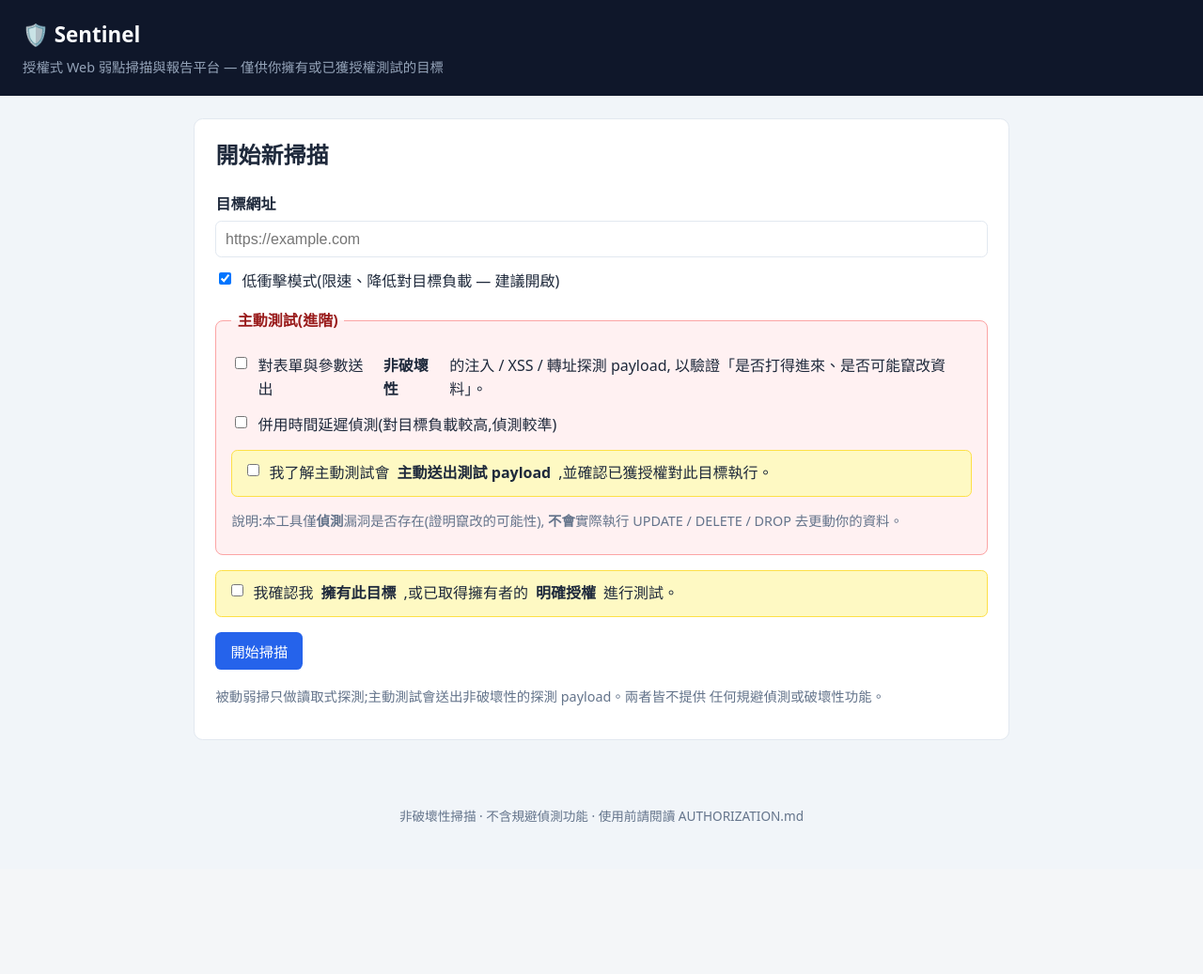
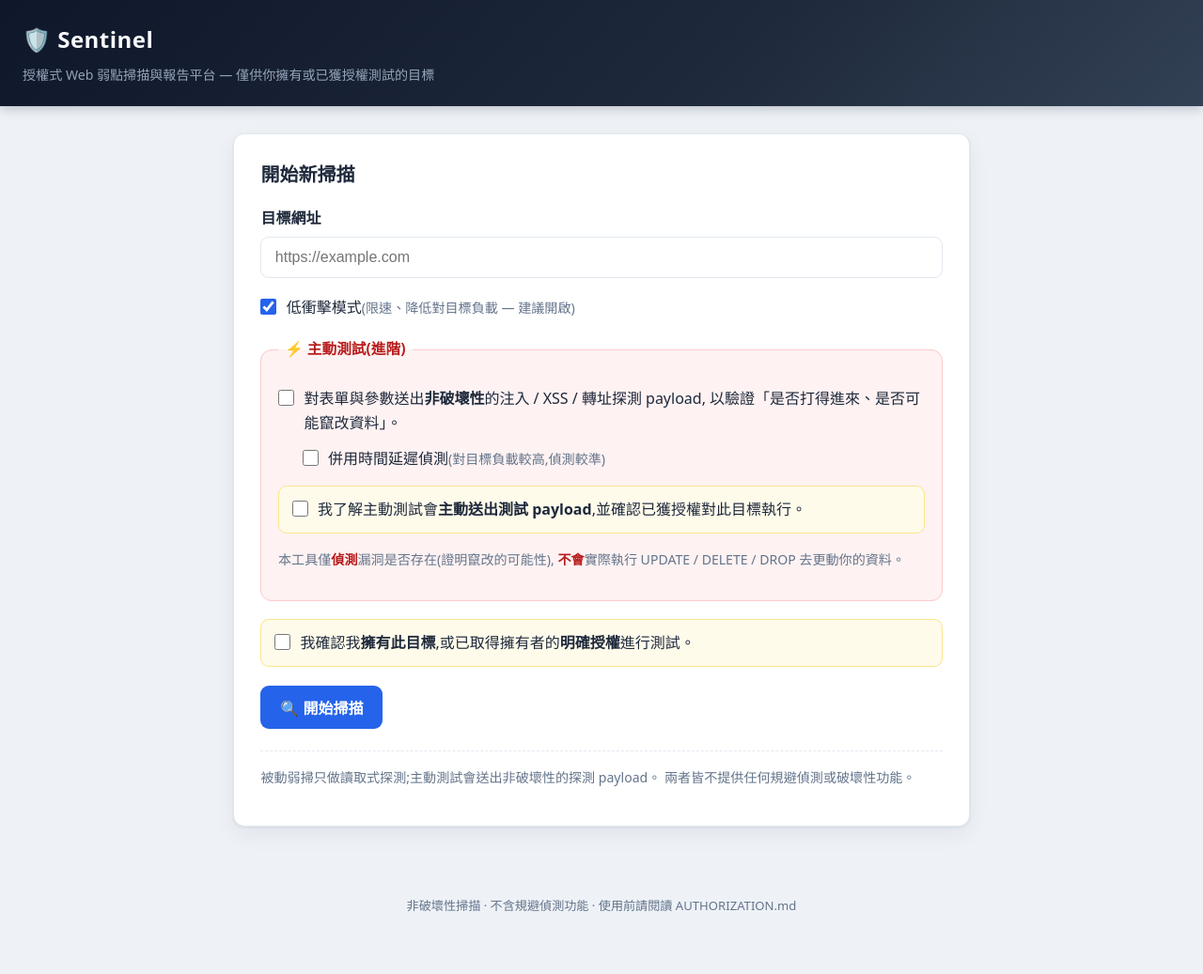
Before and after one commit to CaspianCY/Penetration-testing, a Flask app: page / in a window 1280 px wide. Shown: the whole page at 94% size. Before the commit the page ends 876 px from the top, so only its background shows below. Run offline with Flask 3, Linux system fonts and the light colour scheme; some libraries are stand-ins or nearby versions.

Commit message:
優化介面:修正勾選文字斷裂並整體美化
- 修正主因:label.checkbox 的 flex 把每個 <strong> 與文字節點各自當成
  flex item,導致「送出 / 非破壞性 / 的注入…」被拆散。將文字統一包進單一
  <span class="lt">,使 label 只有「checkbox + 文字」兩個 flex item。
- 視覺優化:漸層頁首、卡片陰影與圓角、輸入框 focus ring、按鈕 hover、
  漸層進度條、圓角嚴重度標籤、近期掃描列表、RWD 手機版。

Co-Authored-By: Claude Opus 4.8 <noreply@anthropic.com>
Claude-Session: https://claude.ai/code/session_019kre118xdrKiD7YhihiuVx

```diff
--- a/static/style.css
+++ b/static/style.css
@@ -1,78 +1,141 @@
 :root {
-  --bg: #f1f5f9; --card: #ffffff; --ink: #1e293b; --muted: #64748b;
-  --accent: #2563eb; --border: #e2e8f0;
+  --bg: #eef2f7; --card: #ffffff; --ink: #1e293b; --muted: #64748b;
+  --accent: #2563eb; --accent-dark: #1d4ed8; --border: #e2e8f0;
   --critical: #7c1d1d; --high: #b91c1c; --medium: #b45309; --low: #1d4ed8; --info: #475569;
+  --shadow: 0 1px 3px rgba(15,23,42,.08), 0 8px 24px rgba(15,23,42,.06);
+  --radius: 12px;
 }
 * { box-sizing: border-box; }
+html { -webkit-text-size-adjust: 100%; }
 body {
-  font-family: system-ui, "Noto Sans TC", "PingFang TC", sans-serif;
-  margin: 0; background: var(--bg); color: var(--ink); line-height: 1.6;
+  font-family: system-ui, -apple-system, "Noto Sans TC", "PingFang TC", "Microsoft JhengHei", sans-serif;
+  margin: 0; background: var(--bg); color: var(--ink); line-height: 1.65;
 }
+
+/* ---- 頁首 ---- */
 header {
-  background: #0f172a; color: #f8fafc; padding: 1.2rem 1.5rem;
+  background: linear-gradient(135deg, #0f172a 0%, #1e293b 60%, #334155 100%);
+  color: #f8fafc; padding: 1.4rem 1.5rem;
+  box-shadow: 0 2px 12px rgba(15,23,42,.25);
 }
-header h1 { margin: 0; font-size: 1.4rem; }
+header h1 { margin: 0; font-size: 1.5rem; letter-spacing: .5px; display: flex; align-items: center; gap: .4rem; }
 header h1 a { color: #f8fafc; text-decoration: none; }
-.tagline { margin: .3rem 0 0; color: #94a3b8; font-size: .9rem; }
-main { max-width: 900px; margin: 1.5rem auto; padding: 0 1rem; }
-footer { text-align: center; color: var(--muted); font-size: .85rem; padding: 2rem 1rem; }
+.tagline { margin: .35rem 0 0; color: #94a3b8; font-size: .88rem; }
 
+main { max-width: 820px; margin: 1.8rem auto; padding: 0 1.1rem; }
+footer { text-align: center; color: var(--muted); font-size: .82rem; padding: 2rem 1rem 3rem; }
+
+/* ---- 卡片 ---- */
 .card {
-  background: var(--card); border: 1px solid var(--border); border-radius: .6rem;
-  padding: 1.2rem 1.4rem; margin-bottom: 1.2rem;
+  background: var(--card); border: 1px solid var(--border); border-radius: var(--radius);
+  padding: 1.6rem 1.8rem; margin-bottom: 1.3rem; box-shadow: var(--shadow);
 }
-.card h2 { margin-top: 0; }
+.card h2 { margin: 0 0 1.1rem; font-size: 1.25rem; }
 
-label { display: block; margin: .8rem 0; font-weight: 600; }
+/* ---- 表單 ---- */
+.field { margin-bottom: 1.1rem; }
+.field > label { display: block; font-weight: 600; margin-bottom: .4rem; }
 input[type=text] {
-  width: 100%; padding: .6rem; margin-top: .3rem; border: 1px solid var(--border);
-  border-radius: .4rem; font-size: 1rem;
+  width: 100%; padding: .75rem .9rem; border: 1.5px solid var(--border);
+  border-radius: 9px; font-size: 1rem; transition: border-color .15s, box-shadow .15s;
 }
-label.checkbox { font-weight: 400; display: flex; gap: .5rem; align-items: flex-start; }
-label.attest { background: #fef9c3; padding: .7rem; border-radius: .4rem; border: 1px solid #fde047; }
+input[type=text]:focus {
+  outline: none; border-color: var(--accent);
+  box-shadow: 0 0 0 3px rgba(37,99,235,.15);
+}
+
+/* 勾選列:input + 單一文字 span,避免 inline 元素被 flex 拆散 */
+label.checkbox {
+  display: flex; gap: .65rem; align-items: flex-start;
+  font-weight: 400; cursor: pointer; margin: .7rem 0;
+}
+label.checkbox input[type=checkbox] {
+  flex: 0 0 auto; width: 17px; height: 17px; margin: .25rem 0 0;
+  accent-color: var(--accent); cursor: pointer;
+}
+label.checkbox .lt { flex: 1 1 auto; }
+label.checkbox.sub { margin-left: 1.6rem; }
+label.checkbox .muted { font-weight: 400; }
+
+label.attest {
+  background: #fffbeb; border: 1px solid #fde68a; border-radius: 9px;
+  padding: .7rem .85rem; margin: 1rem 0;
+}
+
+.active-box {
+  border: 1px solid #fecaca; background: #fef2f2; border-radius: var(--radius);
+  padding: .9rem 1.1rem 1.1rem; margin: 1.2rem 0;
+}
+.active-box legend { font-weight: 700; color: #b91c1c; padding: 0 .45rem; font-size: .98rem; }
+
 button, .btn-link {
   display: inline-block; background: var(--accent); color: #fff; border: 0;
-  padding: .55rem 1rem; border-radius: .4rem; font-size: .95rem; cursor: pointer;
-  text-decoration: none; margin: .2rem .3rem .2rem 0;
+  padding: .7rem 1.3rem; border-radius: 9px; font-size: 1rem; font-weight: 600;
+  cursor: pointer; text-decoration: none; margin: .25rem .4rem .25rem 0;
+  transition: background .15s, transform .05s;
 }
+button:hover, .btn-link:hover { background: var(--accent-dark); }
+button:active { transform: translateY(1px); }
 button:disabled { background: #94a3b8; cursor: not-allowed; }
-.btn-link { background: #475569; }
-.hint, .muted { color: var(--muted); font-size: .9rem; }
-.alert { background: #fee2e2; border: 1px solid #fecaca; color: #991b1b;
-  padding: .7rem; border-radius: .4rem; margin: .6rem 0; }
+.btn-link { background: #475569; font-size: .9rem; padding: .55rem 1rem; }
+.btn-link:hover { background: #334155; }
 
-.progress-wrap { display: flex; align-items: center; gap: .8rem; margin: 1rem 0; }
+.hint, .muted { color: var(--muted); font-size: .88rem; }
+.hint strong { color: #b91c1c; }
+.footnote { margin-top: 1.2rem; padding-top: 1rem; border-top: 1px dashed var(--border); }
+.alert {
+  background: #fee2e2; border: 1px solid #fecaca; color: #991b1b;
+  padding: .8rem 1rem; border-radius: 9px; margin-bottom: 1rem;
+}
+
+/* ---- 進度 / 嚴重度 ---- */
+.progress-wrap { display: flex; align-items: center; gap: .9rem; margin: 1.1rem 0; }
 .progress-bar { flex: 1; height: 14px; background: #e2e8f0; border-radius: 7px; overflow: hidden; }
-.progress-fill { height: 100%; width: 0; background: var(--accent); transition: width .4s; }
+.progress-fill {
+  height: 100%; width: 0; border-radius: 7px;
+  background: linear-gradient(90deg, #3b82f6, #2563eb); transition: width .4s;
+}
 
-.sev-summary { display: flex; flex-wrap: wrap; gap: .5rem; margin: .8rem 0; }
-.sev-pill { color: #fff; padding: .25rem .7rem; border-radius: .4rem; font-size: .85rem; }
+.sev-summary { display: flex; flex-wrap: wrap; gap: .5rem; margin: 1rem 0; }
+.sev-pill { color: #fff; padding: .3rem .8rem; border-radius: 999px; font-size: .82rem; font-weight: 600; }
 .sev-critical { background: var(--critical); } .sev-high { background: var(--high); }
 .sev-medium { background: var(--medium); } .sev-low { background: var(--low); }
 .sev-info { background: var(--info); }
 
-.actions { margin-top: 1rem; }
-
-.active-box { border: 1px solid #fca5a5; background: #fff1f2; border-radius: .5rem;
-  padding: .6rem 1rem; margin: 1rem 0; }
-.active-box legend { font-weight: 700; color: #991b1b; padding: 0 .4rem; }
+.actions { margin-top: 1.2rem; display: flex; flex-wrap: wrap; align-items: center; }
 
 .finding {
-  border: 1px solid var(--border); border-left-width: 5px; border-radius: .4rem;
-  padding: .8rem 1rem; margin: .8rem 0; background: #f8fafc;
+  border: 1px solid var(--border); border-left-width: 5px; border-radius: 9px;
+  padding: .9rem 1.1rem; margin: .9rem 0; background: #f8fafc;
 }
-.finding h3 { margin: 0 0 .4rem; font-size: 1.05rem; }
-.finding pre { background: #0f172a; color: #e2e8f0; padding: .5rem; border-radius: .3rem;
-  overflow: auto; font-size: .85rem; }
-.finding ul { margin: .3rem 0; }
+.finding h3 { margin: 0 0 .5rem; font-size: 1.05rem; display: flex; align-items: center; gap: .5rem; flex-wrap: wrap; }
+.finding pre {
+  background: #0f172a; color: #e2e8f0; padding: .6rem .8rem; border-radius: 7px;
+  overflow: auto; font-size: .82rem; margin: .4rem 0;
+}
+.finding ul { margin: .3rem 0; padding-left: 1.2rem; }
+.finding a { color: var(--accent); word-break: break-all; }
 
-.badge { padding: .1rem .5rem; border-radius: .3rem; font-size: .75rem; color: #fff; background: #64748b; }
+.badge { padding: .15rem .6rem; border-radius: 999px; font-size: .74rem; color: #fff; background: #64748b; font-weight: 600; }
 .badge-done { background: #16a34a; } .badge-running { background: #2563eb; }
 .badge-error { background: #b91c1c; } .badge-pending { background: #94a3b8; }
 
-.job-list { list-style: none; padding: 0; }
-.job-list li { padding: .4rem 0; border-bottom: 1px solid var(--border); display: flex; gap: .6rem; align-items: center; }
+.job-list { list-style: none; padding: 0; margin: 0; }
+.job-list li {
+  padding: .65rem .2rem; border-bottom: 1px solid var(--border);
+  display: flex; gap: .7rem; align-items: center;
+}
+.job-list li:last-child { border-bottom: 0; }
+.job-target { flex: 1; color: var(--accent); text-decoration: none; word-break: break-all; }
+.job-target:hover { text-decoration: underline; }
 
-.ai { background: #f1f5f9; padding: 1rem; border-radius: .4rem; white-space: pre-wrap; }
-.log { background: #0f172a; color: #e2e8f0; padding: .8rem; border-radius: .4rem;
-  max-height: 240px; overflow: auto; font-size: .82rem; }
+.ai { background: #f1f5f9; padding: 1.1rem; border-radius: 9px; white-space: pre-wrap; }
+.log {
+  background: #0f172a; color: #cbd5e1; padding: .9rem; border-radius: 9px;
+  max-height: 260px; overflow: auto; font-size: .8rem; line-height: 1.55;
+}
+
+@media (max-width: 600px) {
+  .card { padding: 1.2rem 1.1rem; }
+  main { margin: 1.2rem auto; }
+}
--- a/templates/index.html
+++ b/templates/index.html
@@ -4,44 +4,45 @@
   <h2>開始新掃描</h2>
   {% if error %}<div class="alert">⚠️ {{ error }}</div>{% endif %}
   <form method="post" action="{{ url_for('start_scan') }}">
-    <label>目標網址
-      <input type="text" name="target" placeholder="https://example.com" required
-             autocomplete="off">
-    </label>
+    <div class="field">
+      <label for="target">目標網址</label>
+      <input type="text" id="target" name="target" placeholder="https://example.com"
+             required autocomplete="off" inputmode="url">
+    </div>
 
     <label class="checkbox">
       <input type="checkbox" name="polite" checked>
-      低衝擊模式(限速、降低對目標負載 — 建議開啟)
+      <span class="lt">低衝擊模式<span class="muted">(限速、降低對目標負載 — 建議開啟)</span></span>
     </label>
 
     <fieldset class="active-box">
-      <legend>主動測試(進階)</legend>
+      <legend>⚡ 主動測試(進階)</legend>
       <label class="checkbox">
         <input type="checkbox" name="active" id="active-toggle">
-        對表單與參數送出<strong>非破壞性</strong>的注入 / XSS / 轉址探測 payload,
-        以驗證「是否打得進來、是否可能竄改資料」。
+        <span class="lt">對表單與參數送出<strong>非破壞性</strong>的注入 / XSS / 轉址探測 payload,
+          以驗證「是否打得進來、是否可能竄改資料」。</span>
       </label>
-      <label class="checkbox">
+      <label class="checkbox sub">
         <input type="checkbox" name="aggressive">
-        併用時間延遲偵測(對目標負載較高,偵測較準)
+        <span class="lt">併用時間延遲偵測<span class="muted">(對目標負載較高,偵測較準)</span></span>
       </label>
       <label class="checkbox attest" id="active-attest" hidden>
         <input type="checkbox" name="active_attested">
-        我了解主動測試會<strong>主動送出測試 payload</strong>,並確認已獲授權對此目標執行。
+        <span class="lt">我了解主動測試會<strong>主動送出測試 payload</strong>,並確認已獲授權對此目標執行。</span>
       </label>
-      <p class="hint">說明:本工具僅<strong>偵測</strong>漏洞是否存在(證明竄改的可能性),
-         <strong>不會</strong>實際執行 UPDATE / DELETE / DROP 去更動你的資料。</p>
+      <p class="hint">本工具僅<strong>偵測</strong>漏洞是否存在(證明竄改的可能性),
+        <strong>不會</strong>實際執行 UPDATE / DELETE / DROP 去更動你的資料。</p>
     </fieldset>
 
     <label class="checkbox attest">
       <input type="checkbox" name="attested" required>
-      我確認我<strong>擁有此目標</strong>,或已取得擁有者的<strong>明確授權</strong>進行測試。
+      <span class="lt">我確認我<strong>擁有此目標</strong>,或已取得擁有者的<strong>明確授權</strong>進行測試。</span>
     </label>
 
-    <button type="submit">開始掃描</button>
+    <button type="submit">🔍 開始掃描</button>
   </form>
-  <p class="hint">被動弱掃只做讀取式探測;主動測試會送出非破壞性的探測 payload。兩者皆不提供
-     任何規避偵測或破壞性功能。</p>
+  <p class="hint footnote">被動弱掃只做讀取式探測;主動測試會送出非破壞性的探測 payload。
+    兩者皆不提供任何規避偵測或破壞性功能。</p>
 </section>
 
 {% if jobs %}
@@ -50,7 +51,7 @@
   <ul class="job-list">
     {% for job in jobs %}
     <li>
-      <a href="{{ url_for('scan_view', job_id=job.id) }}">{{ job.scope.target }}</a>
+      <a href="{{ url_for('scan_view', job_id=job.id) }}" class="job-target">{{ job.scope.target }}</a>
       <span class="badge badge-{{ job.status }}">{{ job.status }}</span>
       <span class="muted">{{ job.progress }}%</span>
     </li>
```
